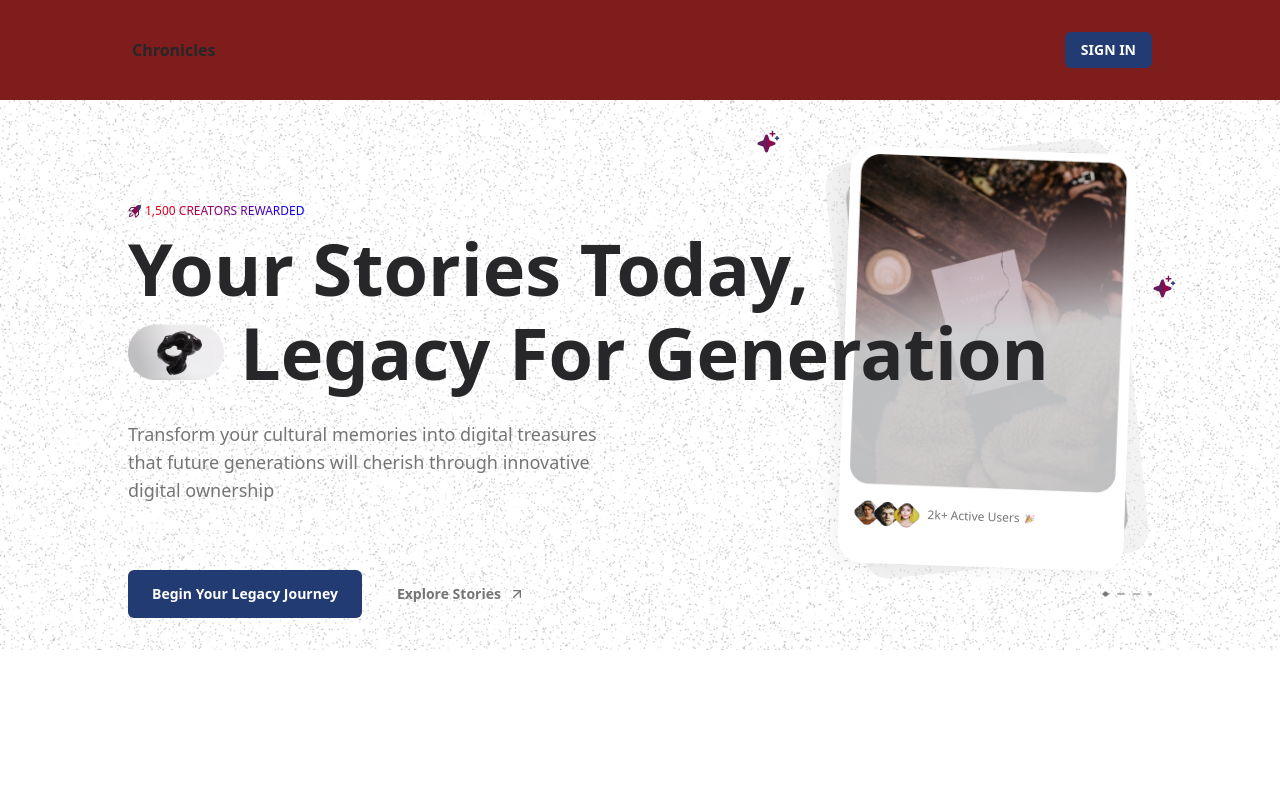
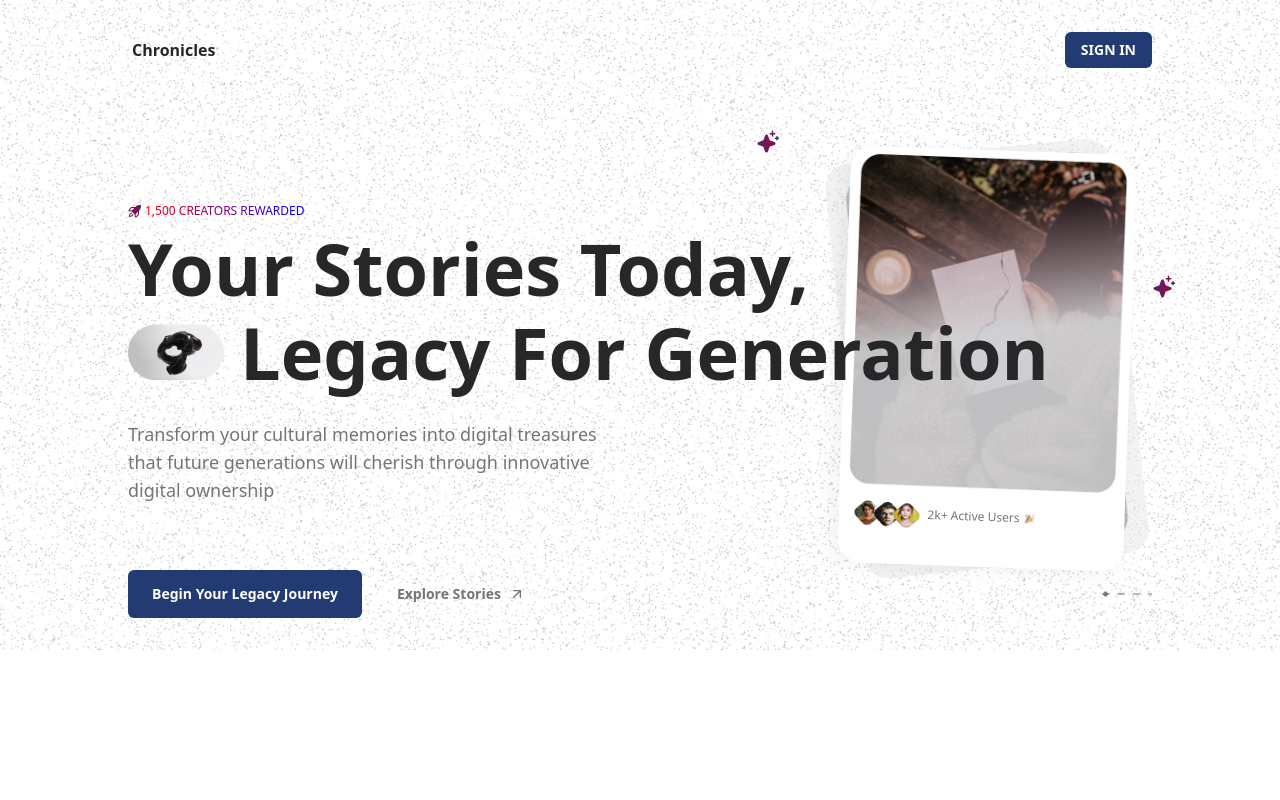
Before and after one commit to Pekumiiix/Chronicles, a Next.js app: page / in a window 1280 px wide. Shown: the top 800 px of the page. Built offline with nearby package versions, Linux system fonts and the light colour scheme.

Commit message:
Update header.tsx

```diff
--- a/app/(landing-page)/sections/header.tsx
+++ b/app/(landing-page)/sections/header.tsx
@@ -4,7 +4,7 @@ import Link from "next/link";
 export default function Header() {
   return (
     <header className="w-full h-fit flex justify-center max-w-[1536px] bg-hero-bg bg-center bg-cover">
-      <nav className="container py-8 px-5 lg:px-32 flex items-center justify-between z-10 bg-red-900">
+      <nav className="container py-8 px-5 lg:px-32 flex items-center justify-between z-10">
         <div className="flex items-center px-1 gap-2">
           {/* <Image src={``} alt="Logo" width={28} height={40} /> */}
           <p className="text-foreground font-semibold">Chronicles</p>
```
